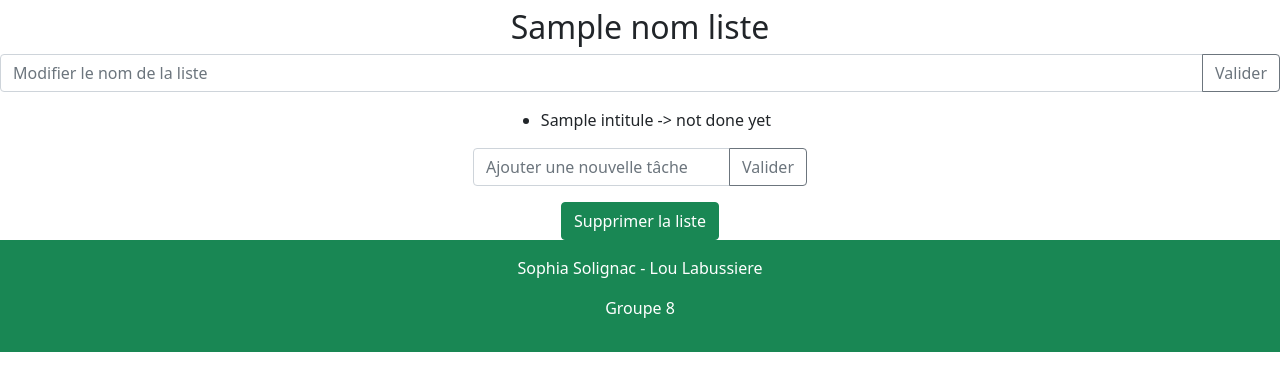
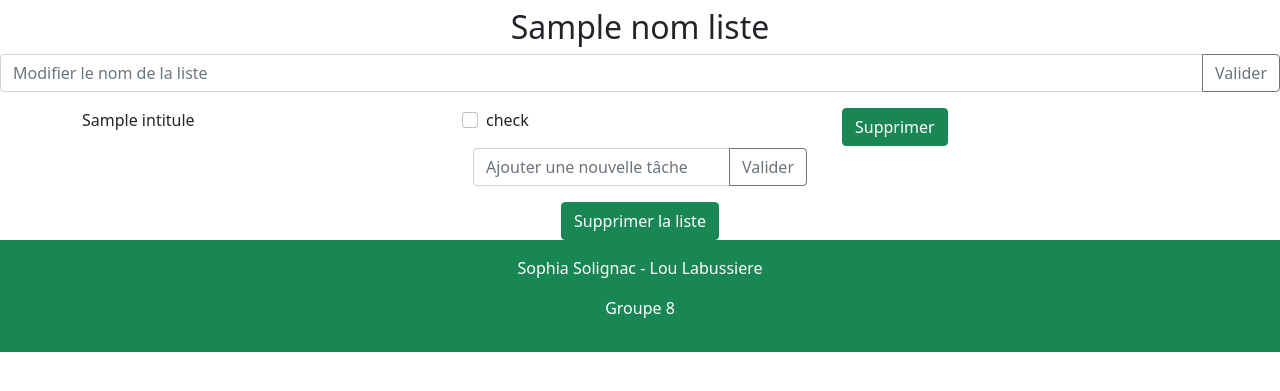
Before and after one commit to Minegeek152/toDoListPhp, a PHP site: template vues/affichageListe.php in a window 1280 px wide. Shown: the part 130-521 px from the top of the page. Run offline with PHP 8.4, Linux system fonts and the light colour scheme; the template is opened without the code that fills it: most values are stand-ins (such as "Sample title", 1, 10 or a date in 2020).

Commit message:
modifications sur les vues = remplacement header et footer avec des include + modifications affichageListe

```diff
--- a/vues/affichageListe.php
+++ b/vues/affichageListe.php
@@ -10,27 +10,7 @@
 
 <body>
 
-<header>
-
-<div>
-<div class="p-3 mb-2 bg-success text-white">
-<div class="d-flex justify-content-center">
-<h1 class="display-6">What To Do ?</h1>
-</div>
-
-<div class="d-flex justify-content-center">
-<nav>
-<ul class="nav nav-tabs">
-<li class="nav-item"> <a class="nav-link" style="color : white;" href="index.php?action=">Accueil</a> </li>
-<li class="nav-item"> <a class="nav-link" style="color : white;" href="index.php?action=seconnecter">Se connecter</a> </li>
-<li class="nav-item"> <a class="nav-link" style="color : white;" href="index.php?action=ajouterlistepublique">Cr&eacute;er une liste</a></li>
-<li class="nav-item"> <a class="nav-link" style="color : white;" href="index.php?action=rechercherliste">Rechercher une liste</a></li>
-</ul>
-</nav>
-</div>
-</div>
-</div>
-</header>
+<?php include("header.html");?>
 
 
 <div class="ventre">
@@ -47,23 +27,41 @@
 
 </div>
 </form>
-<div class="d-flex justify-content-center">
-<div id="les_taches">
-<ul>
 <?php
 	foreach($taches as $unetache){
+		$nom_tache = $unetache->getIntitule();
 		if($unetache->isComplete()){
-		$complete='done';
-		}
-		else $complete ='not done yet';
+			$complete='uncheck';
+			}
+			else $complete ='check';
     		?>
-		<li><?=$unetache->getIntitule().'	->	'.$complete?></li>
+    	<div class="d-flex justify-content-center">
+    		<div class="container">
+  				<div class="row">
+    				<div class="col">
+      				<p><?=$nom_tache?></p>
+    				</div>
+    				<div class="col">
+      				<div class="form-check">
+							<form>
+  								<input class="form-check-input" type="checkbox" value="" id="flexCheckChecked">
+  								<label class="form-check-label" for="flexCheckChecked"><?=$complete?></label>
+  							</form>
+						</div>
+    				</div>
+    				<div class="col">
+     					<form action="" method="POST">
+							<input type="hidden" id="nom_tache" name="nom_tache" value="<?=$nom_tache?>"/>
+							<button type="submit" class="btn btn-success">Supprimer</button>
+						</form>
+    				</div>
+  				</div>
+			</div>
+		</div>
+
 	<?php
 		}
 	?>
-<ul>
-</div>
-</div>
 
 <div class="d-flex justify-content-center">
 <form action="index.php?action=ajoutertache" method="POST">
@@ -84,14 +82,5 @@
 
 </div>
 </body>
-<footer>
-<div class="p-3 mb-2 bg-success text-white">
-<div class="d-flex justify-content-center">
-<p class="iep">Sophia Solignac - Lou Labussiere</p>
-</div>
-<div class="d-flex justify-content-center">
-<p>Groupe 8</p>
-</div>
-</div>
-</footer>
+<?php include("footer.html");?>
 </html>
```
Also changed, not shown: vues/accueil.php (+6 -31 lines), vues/nouveauCompte.php (+2 -31 lines), vues/nouvelleListe.php (+2 -31 lines), vues/rechercheListe.php (+2 -31 lines).
